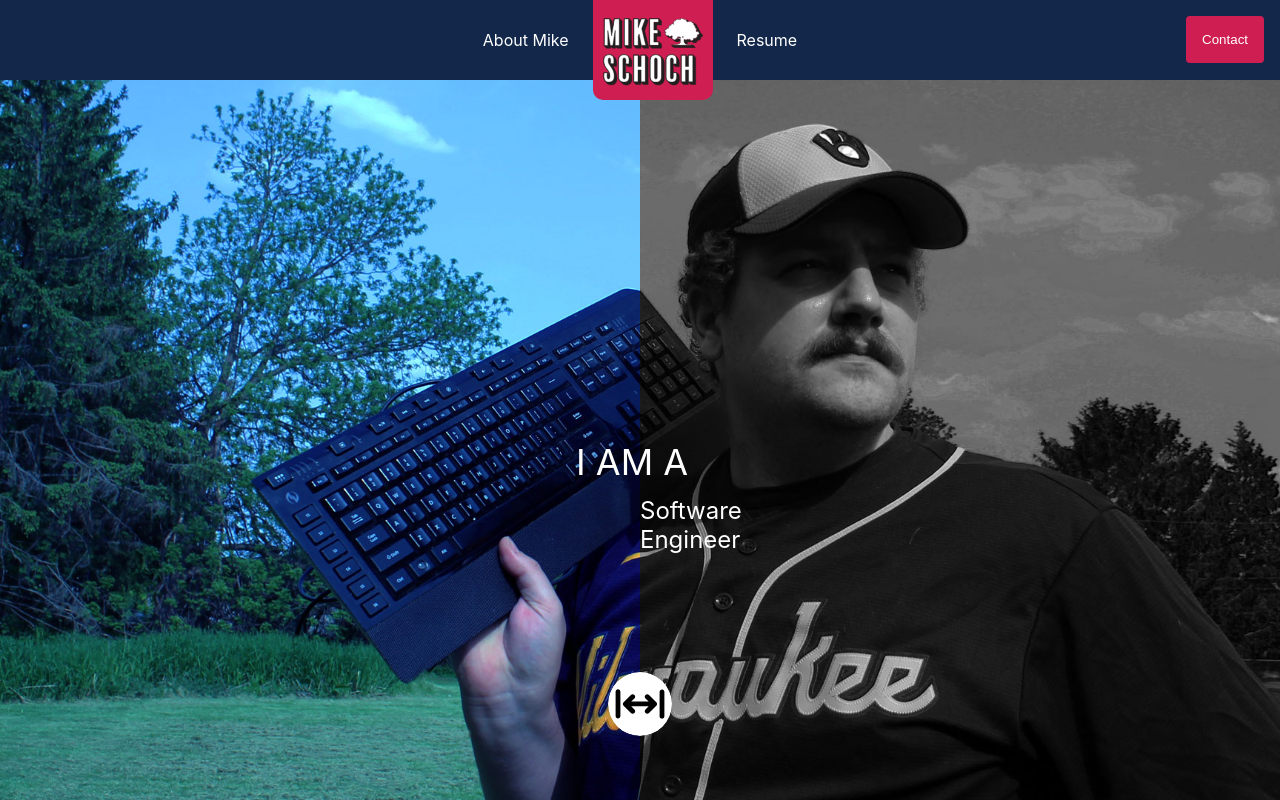
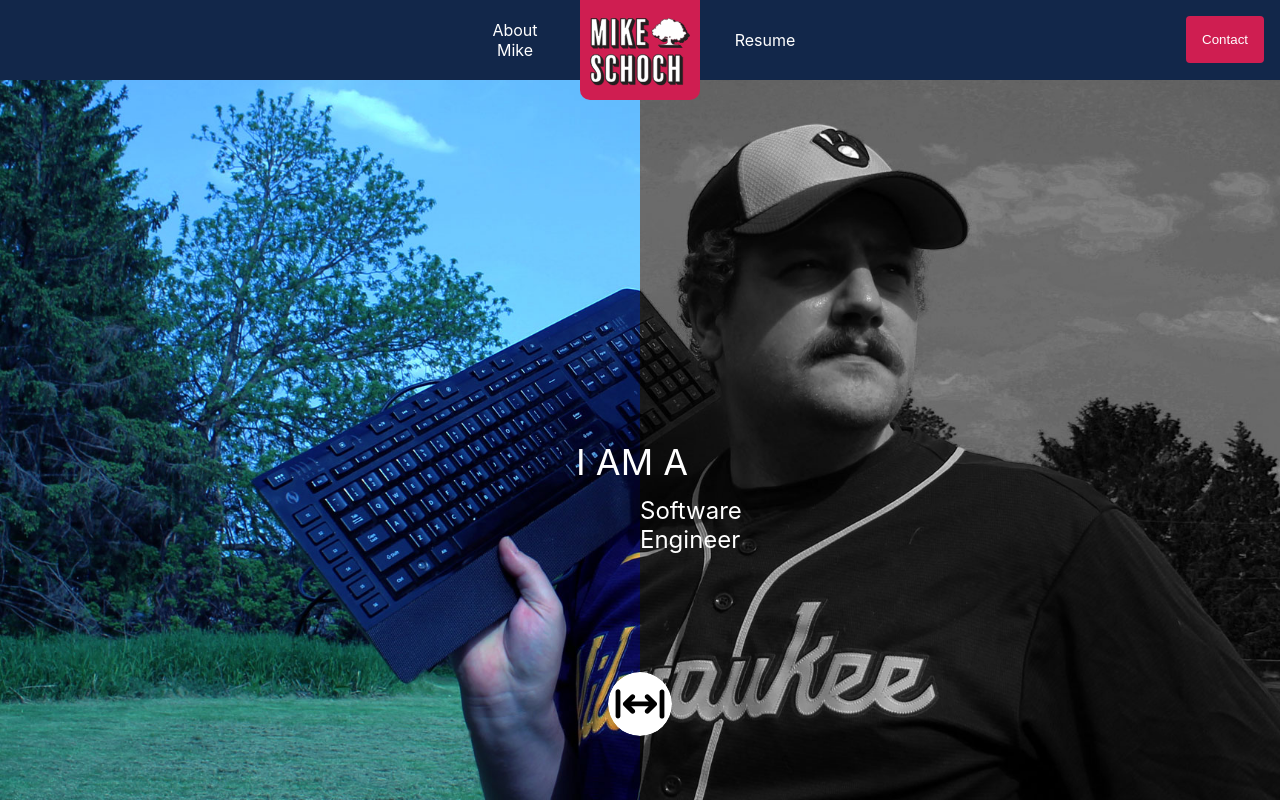
Before and after one commit to michael-schoch/personal-website, a React (Create React App) app: page / in a window 1280 px wide. Built offline with nearby package versions, Linux system fonts and the light colour scheme.

Commit message:
center nav

```diff
--- a/src/header/header-desktop.tsx
+++ b/src/header/header-desktop.tsx
@@ -66,6 +66,7 @@ const StyledLink = styled(NavLink)`
   text-align: center;
   margin: 0 16px;
   padding: 8px;
+  width: 82px;
   &.active {
     border-bottom: 2px solid #cf1e51;
   }
```
